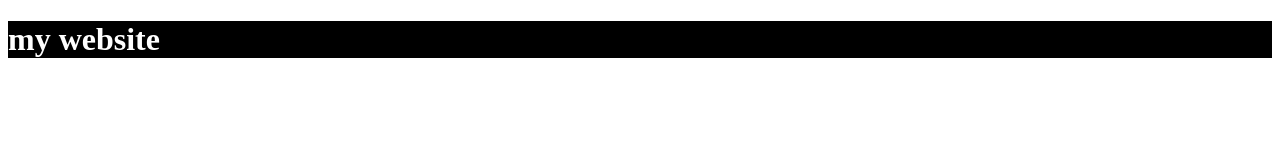
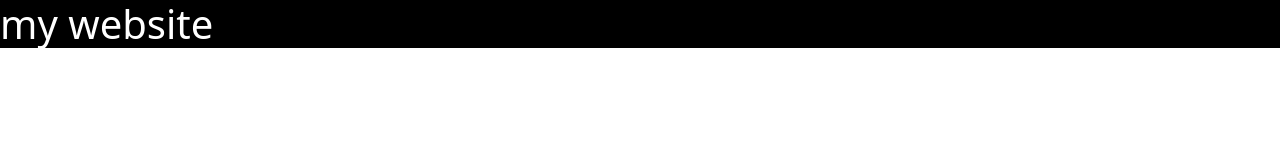
Before and after one commit to Ganja0003/Ganja0003.github.io, a website: page index.html in a window 1280 px wide. Drawn offline with nearby package versions, Linux system fonts and the light colour scheme.

Commit message:
dev-server + bootstrap

```diff
--- a/index.html
+++ b/index.html
@@ -4,6 +4,7 @@
     <meta charset="UTF-8">
     <meta name="viewport" content="width=device-width, initial-scale=1.0">
     <title>Document</title>
+    <link href="https://cdn.jsdelivr.net/npm/bootstrap@5.3.2/dist/css/bootstrap.min.css" rel="stylesheet" integrity="sha384-T3c6CoIi6uLrA9TneNEoa7RxnatzjcDSCmG1MXxSR1GAsXEV/Dwwykc2MPK8M2HN" crossorigin="anonymous">
 </head>
 <body>
     <h1 style="color: white; background-color: black;">my website</h1>
```
Also changed, not shown: package.json (+8 -2 lines), 2 other files.
